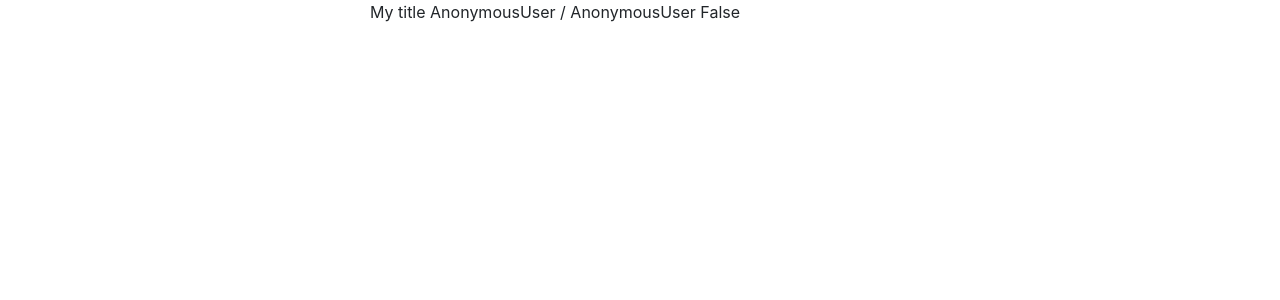
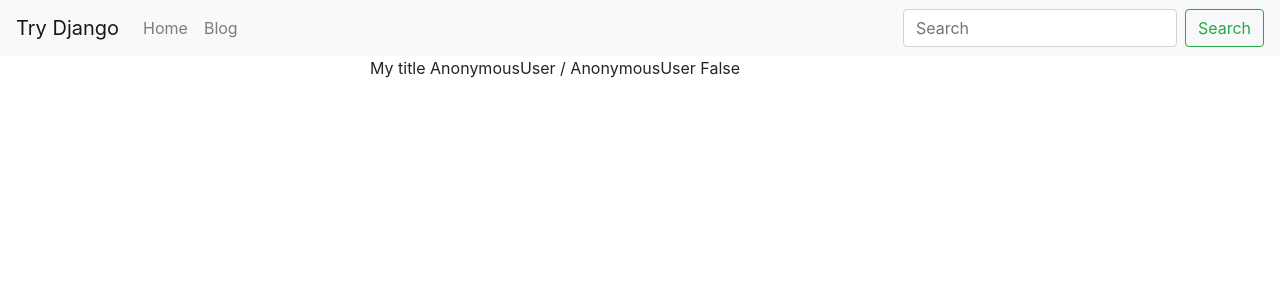
Before and after one commit to Ricardolv/try-django, a Django app: page / in a window 1280 px wide. Shown: the top 300 px of the page. Run offline with Django 3.2, Linux system fonts and the light colour scheme; some libraries are stand-ins or nearby versions.

Commit message:
Include the Navbar

```diff
--- a/templates/base.html
+++ b/templates/base.html
@@ -8,10 +8,11 @@
     <!-- Bootstrap CSS -->
     <link rel="stylesheet" href="https://stackpath.bootstrapcdn.com/bootstrap/4.1.0/css/bootstrap.min.css" integrity="sha384-9gVQ4dYFwwWSjIDZnLEWnxCjeSWFphJiwGPXr1jddIhOegiu1FwO5qRGvFXOdJZ4" crossorigin="anonymous">
 
-    <title>{% block head_title %} {% endblock  %} CFE</title>
+    <title>{% block head_title %} {% endblock  %} DJANGO</title>
   </head>
   <body>
 
+    {% include 'navbar.html' %}
     <div class="container">
         <div class="row">
             <div class="col-6 mx-auto">
@@ -23,10 +24,6 @@
         </div>
     </div>
 
-    <!-- Optional JavaScript -->
-    <!-- jQuery first, then Popper.js, then Bootstrap JS -->
-    <script src="https://code.jquery.com/jquery-3.3.1.slim.min.js" integrity="sha384-q8i/X+965DzO0rT7abK41JStQIAqVgRVzpbzo5smXKp4YfRvH+8abtTE1Pi6jizo" crossorigin="anonymous"></script>
-    <script src="https://cdnjs.cloudflare.com/ajax/libs/popper.js/1.14.0/umd/popper.min.js" integrity="sha384-cs/chFZiN24E4KMATLdqdvsezGxaGsi4hLGOzlXwp5UZB1LY//20VyM2taTB4QvJ" crossorigin="anonymous"></script>
-    <script src="https://stackpath.bootstrapcdn.com/bootstrap/4.1.0/js/bootstrap.min.js" integrity="sha384-uefMccjFJAIv6A+rW+L4AHf99KvxDjWSu1z9VI8SKNVmz4sk7buKt/6v9KI65qnm" crossorigin="anonymous"></script>
-  </body>
+    {% include 'js.html' %}
+ </body>
 </html>
--- /dev/null
+++ b/templates/js.html
@@ -0,0 +1,5 @@
+<!-- Optional JavaScript -->
+<!-- jQuery first, then Popper.js, then Bootstrap JS -->
+<script src="https://code.jquery.com/jquery-3.3.1.slim.min.js" integrity="sha384-q8i/X+965DzO0rT7abK41JStQIAqVgRVzpbzo5smXKp4YfRvH+8abtTE1Pi6jizo" crossorigin="anonymous"></script>
+<script src="https://cdnjs.cloudflare.com/ajax/libs/popper.js/1.14.0/umd/popper.min.js" integrity="sha384-cs/chFZiN24E4KMATLdqdvsezGxaGsi4hLGOzlXwp5UZB1LY//20VyM2taTB4QvJ" crossorigin="anonymous"></script>
+<script src="https://stackpath.bootstrapcdn.com/bootstrap/4.1.0/js/bootstrap.min.js" integrity="sha384-uefMccjFJAIv6A+rW+L4AHf99KvxDjWSu1z9VI8SKNVmz4sk7buKt/6v9KI65qnm" crossorigin="anonymous"></script>
--- /dev/null
+++ b/templates/navbar.html
@@ -0,0 +1,22 @@
+<nav class="navbar navbar-expand-lg navbar-light bg-light">
+  <a class="navbar-brand" href="/">Try Django</a>
+  <button class="navbar-toggler" type="button" data-toggle="collapse" data-target="#navbarSupportedContent" aria-controls="navbarSupportedContent" aria-expanded="false" aria-label="Toggle navigation">
+    <span class="navbar-toggler-icon"></span>
+  </button>
+
+  <div class="collapse navbar-collapse" id="navbarSupportedContent">
+    <ul class="navbar-nav mr-auto">
+      <li class="nav-item">
+        <a class="nav-link" href="/">Home</a>
+      </li>
+      <li class="nav-item">
+        <a class="nav-link" href="/blog">Blog</a>
+      </li>
+
+    </ul>
+    <form class="form-inline my-2 my-lg-0">
+      <input class="form-control mr-sm-2" type="search" placeholder="Search" aria-label="Search">
+      <button class="btn btn-outline-success my-2 my-sm-0" type="submit">Search</button>
+    </form>
+  </div>
+</nav>
```
